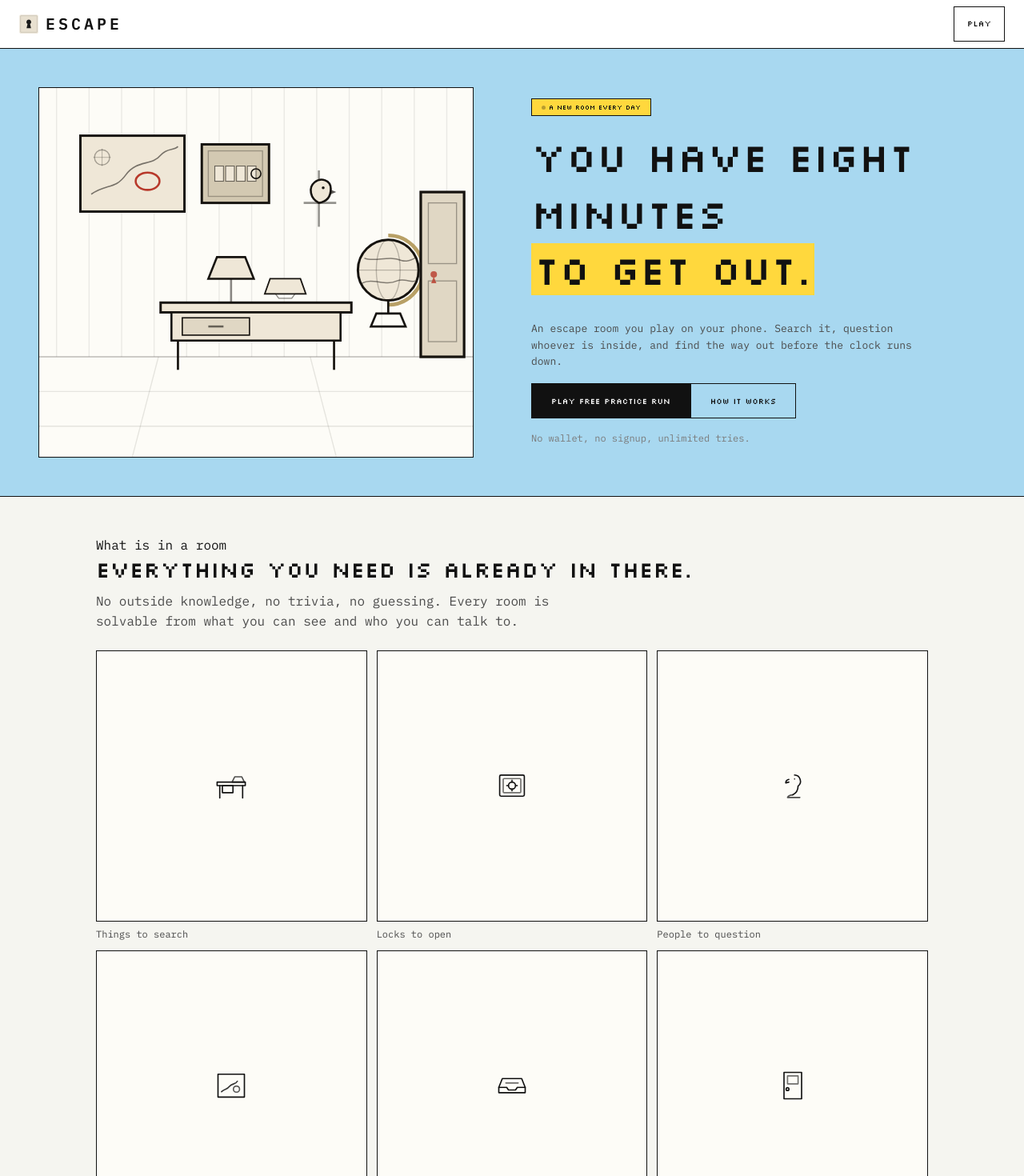
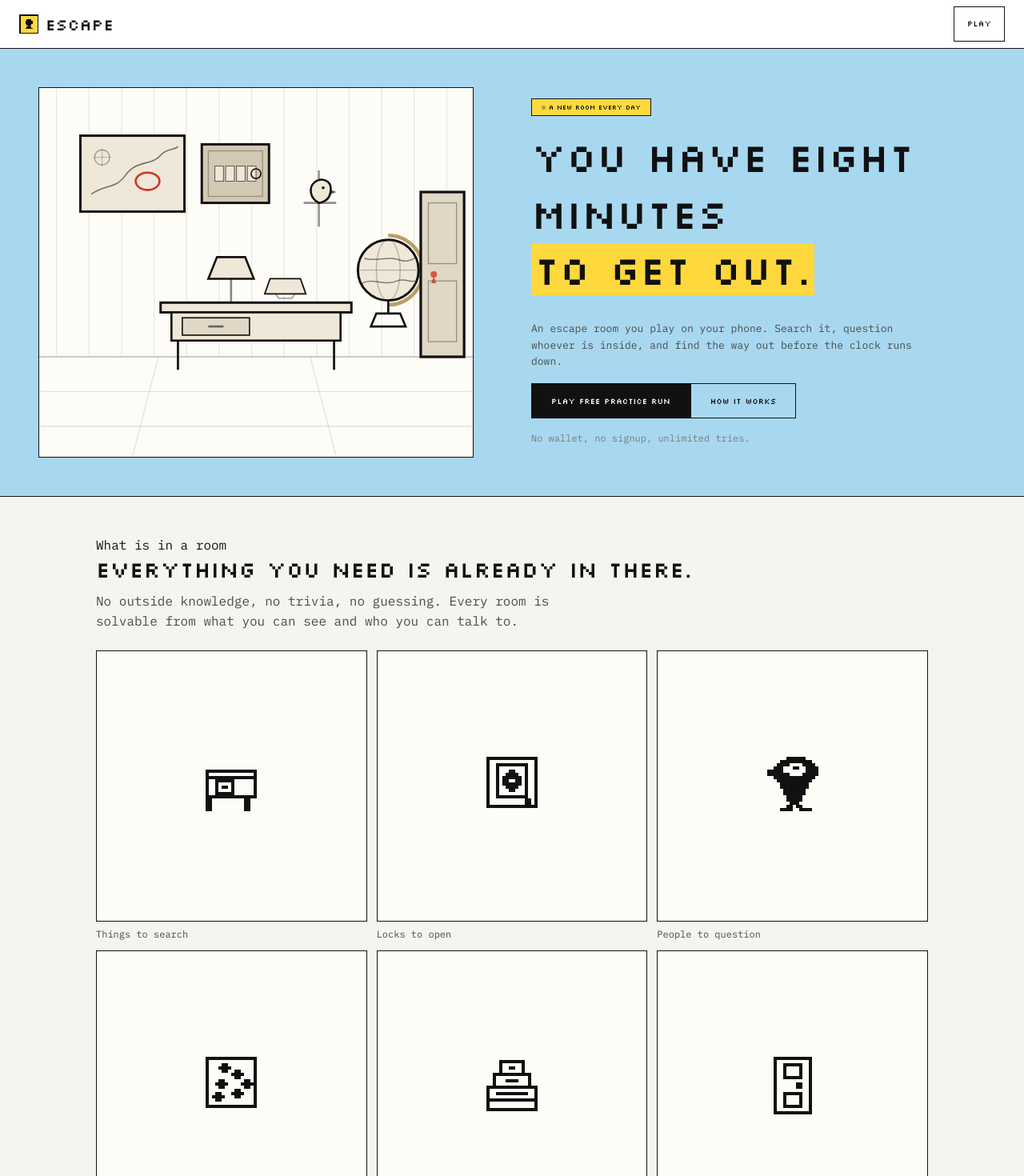
Before and after one commit to greyw0rks/escape-room, a Next.js app: page / in a window 1280 px wide. Shown: the top 1470 px of the page at 80% size. Built offline with nearby package versions, Linux system fonts and the light colour scheme.

Commit message:
wip: pixel icons + sweep hardcoded colours (og, icon, manifest, artifacts, verb states)

```diff
--- a/app/globals.css
+++ b/app/globals.css
@@ -972,7 +972,7 @@ h3 {
   padding: 0;
   background: transparent;
   border: 0;
-  color: #1a1a1a;
+  color: var(--text);
   font-family: inherit;
   cursor: pointer;
   transition: transform var(--fast) var(--ease);
@@ -1492,7 +1492,7 @@ h3 {
 .verb:active {
   transform: scale(0.96);
   background: var(--text);
-  color: #1a1a1a;
+  color: var(--surface);
 }
 
 .verb:disabled {
@@ -1730,7 +1730,7 @@ h3 {
 
   .verb:hover:not(:disabled) {
     background: var(--text);
-    color: #1a1a1a;
+    color: var(--surface);
   }
 
   .verbs-close:hover,
--- a/app/manifest.ts
+++ b/app/manifest.ts
@@ -11,8 +11,8 @@ export default function manifest(): MetadataRoute.Manifest {
       "A new AI-built escape room every day. Search it, question whoever is inside, and get out before the clock runs down.",
     start_url: "/",
     display: "standalone",
-    background_color: "#1a1a1a",
-    theme_color: "#1a1a1a",
+    background_color: "#f5f5f0",
+    theme_color: "#a8d8f0",
     orientation: "portrait",
     categories: ["games", "puzzle"],
     icons: [
--- a/app/page.tsx
+++ b/app/page.tsx
@@ -116,7 +116,7 @@ export default function Landing() {
             <li key={t.id}>
               <div className="tile-art" style={{ display: "grid", placeItems: "center" }}>
                 <span className="ink">
-                  <ObjectIcon id={t.id} size={44} />
+                  <ObjectIcon id={t.id} size={80} />
                 </span>
               </div>
               <span className="tile-label">{t.label}</span>
--- a/app/play/page.tsx
+++ b/app/play/page.tsx
@@ -101,7 +101,7 @@ export default function Play() {
               <li key={t.id}>
                 <div className="tile-art" style={{ display: "grid", placeItems: "center" }}>
                   <span className="ink">
-                    <ObjectIcon id={t.id} size={44} />
+                    <ObjectIcon id={t.id} size={80} />
                   </span>
                 </div>
                 <span className="tile-label">{t.label}</span>
--- a/components/Brand.tsx
+++ b/components/Brand.tsx
@@ -4,31 +4,30 @@
  * (MiniPay users are often on 2G).
  */
 
-/** A keyhole stamped into paper — the way out, and the game's whole premise. */
+/** A keyhole punched into a plate — the way out, and the game's whole premise.
+ *  Drawn on a 16x16 grid inside a 64x64 viewBox so it stays on the pixel grid
+ *  at any multiple-of-16 size, matching the object icons. */
 export function Mark({ size = 32, className }: { size?: number; className?: string }) {
   return (
     <svg
       width={size}
       height={size}
       viewBox="0 0 64 64"
+      shapeRendering="crispEdges"
       className={className}
       role="img"
       aria-label="Escape"
     >
-      <rect x="1" y="1" width="62" height="62" rx="4" fill="#e8e0d0" />
-      <rect
-        x="4.5"
-        y="4.5"
-        width="55"
-        height="55"
-        rx="2"
-        fill="none"
-        stroke="#1a1a1a"
-        strokeOpacity="0.3"
+      <rect x="0" y="0" width="64" height="64" fill="var(--accent, #ffd83d)" />
+      <path
+        d="M0 0h64v4H0zM0 60h64v4H0zM0 0h4v64H0zM60 0h4v64h-4z"
+        fill="var(--line, #111)"
       />
+      {/* keyhole: round bow over a tapered stem */}
       <path
-        d="M32 17.5a8 8 0 0 0-4.2 14.8L24.5 46h15l-3.3-13.7A8 8 0 0 0 32 17.5z"
-        fill="#1a1a1a"
+        d="M24 16h16v4H24zM20 20h24v4H20zM20 24h24v4H20zM20 28h24v4H20zM24 32h16v4H24z
+           M28 36h8v4h-8zM24 40h16v4H24zM20 44h24v4H20z"
+        fill="var(--line, #111)"
       />
     </svg>
   );
@@ -43,15 +42,9 @@ export function Wordmark({ size = 20 }: { size?: number }) {
   return (
     <span className="row" style={{ gap: 9 }}>
       <Mark size={size * 1.2} />
-      <span
-        style={{
-          fontSize: size,
-          fontWeight: 650,
-          letterSpacing: "0.2em",
-          textTransform: "uppercase",
-          lineHeight: 1,
-        }}
-      >
+      {/* The bitmap face carries its own weight and spacing; forcing 650 and
+          0.2em tracking on top of it only smears the glyph grid. */}
+      <span className="display" style={{ fontSize: size, lineHeight: 1 }}>
         Escape
       </span>
     </span>
--- a/components/RoomArt.tsx
+++ b/components/RoomArt.tsx
@@ -8,9 +8,9 @@
  * is capped at 2 MB.
  */
 
-const INK = "#16130f";
-const INK_3 = "#8b8375";
-const RED = "#b8392b";
+const INK = "#111111";
+const INK_3 = "#7a7a7a";
+const RED = "#d0342c";
 
 /**
  * Where each object sits in the scene, as percentages of the viewBox, so the
@@ -141,142 +141,340 @@ export function StudyScene({ className }: { className?: string }) {
 }
 
 /* ── Object plates ─────────────────────────────────────────────────────────
-   Small marks used in inventory rows and lists. `currentColor` so they tint
-   with whatever they sit inside. */
+   Pixel-art marks used in tiles and inventory rows, drawn on a 20x20 grid
+   inside the existing 40x40 viewBox so each pixel is 2 units — whole numbers
+   at the 44px these render at, which is what keeps the edges hard.
+
+   Authored as strings so the shape is legible in source and editable by eye:
+   '#' paints a filled cell, anything else leaves it clear. Emitting <rect>
+   runs rather than a raster keeps `currentColor` tinting, needs no
+   `image-rendering` hack, and costs nothing against the bundle gate. */
 
 type IconProps = { size?: number; className?: string };
-const box = (p: IconProps) => ({
-  width: p.size ?? 20,
-  height: p.size ?? 20,
-  viewBox: "0 0 40 40",
-  fill: "none",
-  stroke: "currentColor",
-  strokeWidth: 1.5,
-  strokeLinecap: "round" as const,
-  strokeLinejoin: "round" as const,
-  className: p.className,
-  "aria-hidden": true,
-});
 
-export function DeskIcon(p: IconProps) {
+const CELL = 2; // 20x20 grid across a 40x40 viewBox
+
+/** Packs each run of filled cells in a row into one <rect>. */
+function pixels(rows: string[]): React.ReactElement[] {
+  const out: React.ReactElement[] = [];
+  rows.forEach((row, y) => {
+    let x = 0;
+    while (x < row.length) {
+      if (row[x] !== "#") {
+        x++;
+        continue;
+      }
+      let run = 0;
+      while (row[x + run] === "#") run++;
+      out.push(
+        <rect
+          key={`${x}-${y}`}
+          x={x * CELL}
+          y={y * CELL}
+          width={run * CELL}
+          height={CELL}
+        />
+      );
+      x += run;
+    }
+  });
+  return out;
+}
+
+function PixelIcon({ rows, ...p }: IconProps & { rows: string[] }) {
   return (
-    <svg {...box(p)}>
-      <path d="M4 16h32v4H4z" />
-      <path d="M7 20v14M33 20v14" />
-      <path d="M10 20h12v8H10z" />
-      <path d="M24 10h8l3 6H21z" opacity="0.75" />
+    <svg
+      width={p.size ?? 20}
+      height={p.size ?? 20}
+      viewBox="0 0 40 40"
+      fill="currentColor"
+      stroke="none"
+      shapeRendering="crispEdges"
+      className={p.className}
+      aria-hidden
+    >
+      {pixels(rows)}
     </svg>
   );
 }
 
-export function DrawerIcon(p: IconProps) {
-  return (
-    <svg {...box(p)}>
-      <rect x="6" y="10" width="28" height="20" rx="1" />
-      <path d="M6 20h28" />
-      <path d="M17 15h6M17 25h6" />
-    </svg>
-  );
-}
+const ART: Record<string, string[]> = {
+  desk: [
+    "                    ",
+    "                    ",
+    "                    ",
+    "                    ",
+    "                    ",
+    "  ################  ",
+    "  #              #  ",
+    "  ################  ",
+    "  #  ######      #  ",
+    "  #  #    #      #  ",
+    "  #  # ## #      #  ",
+    "  #  #    #      #  ",
+    "  #  ######      #  ",
+    "  ################  ",
+    "  ##          ##    ",
+    "  ##          ##    ",
+    "  ##          ##    ",
+    "  ##          ##    ",
+    "                    ",
+    "                    ",
+  ],
+  drawer: [
+    "                    ",
+    "                    ",
+    "                    ",
+    "  ################  ",
+    "  #              #  ",
+    "  #  ##########  #  ",
+    "  #  #        #  #  ",
+    "  #  #   ##   #  #  ",
+    "  #  #        #  #  ",
+    "  #  ##########  #  ",
+    "  #              #  ",
+    "  ################  ",
+    "  #              #  ",
+    "  #  ##########  #  ",
+    "  #  #        #  #  ",
+    "  #  #   ##   #  #  ",
+    "  #  #        #  #  ",
+    "  #  ##########  #  ",
+    "  ################  ",
+    "                    ",
+  ],
+  "letter-tray": [
+    "                    ",
+    "                    ",
+    "      ########      ",
+    "      #      #      ",
+    "      #  ##  #      ",
+    "      #      #      ",
+    "    ############    ",
+    "    #          #    ",
+    "    #   ####   #    ",
+    "    #          #    ",
+    "  ################  ",
+    "  #              #  ",
+    "  #  ##########  #  ",
+    "  #              #  ",
+    "  ################  ",
+    "  #              #  ",
+    "  #              #  ",
+    "  ################  ",
+    "                    ",
+    "                    ",
+  ],
+  globe: [
+    "                    ",
+    "       ######       ",
+    "     ##########     ",
+    "    ############    ",
+    "   ####    #####    ",
+    "   ###  ##  #####   ",
+    "  ####      #####   ",
+    "  ###   ##   #####  ",
+    "  ####      ######  ",
+    "   ###  ###  #####  ",
+    "   #####    #####   ",
+    "    ############    ",
+    "     ##########     ",
+    "       ######       ",
+    "        ####        ",
+    "        ####        ",
+    "      ########      ",
+    "    ############    ",
+    "                    ",
+    "                    ",
+  ],
+  "wall-map": [
+    "                    ",
+    "  ################  ",
+    "  #              #  ",
+    "  #    ##        #  ",
+    "  #   ####       #  ",
+    "  #    ##  ##    #  ",
+    "  #       ####   #  ",
+    "  #        ##    #  ",
+    "  #   ##      ## #  ",
+    "  #  ####    #####  ",
+    "  #   ##      ## #  ",
+    "  #        ##    #  ",
+    "  #  ##   ####   #  ",
+    "  # ####   ##    #  ",
+    "  #  ##          #  ",
+    "  #              #  ",
+    "  ################  ",
+    "                    ",
+    "                    ",
+    "                    ",
+  ],
+  safe: [
+    "                    ",
+    "  ################  ",
+    "  #              #  ",
+    "  #  ##########  #  ",
+    "  #  #        #  #  ",
+    "  #  #   ##   #  #  ",
+    "  #  #  ####  #  #  ",
+    "  #  # ###### #  #  ",
+    "  #  # ##  ## #  #  ",
+    "  #  # ###### #  #  ",
+    "  #  #  ####  #  #  ",
+    "  #  #   ##   #  #  ",
+    "  #  #        #  #  ",
+    "  #  ##########  #  ",
+    "  #           ## #  ",
+    "  #           ## #  ",
+    "  ################  ",
+    "                    ",
+    "                    ",
+    "                    ",
+  ],
+  door: [
+    "                    ",
+    "    ############    ",
+    "    #          #    ",
+    "    #  ######  #    ",
+    "    #  #    #  #    ",
+    "    #  #    #  #    ",
+    "    #  #    #  #    ",
+    "    #  ######  #    ",
+    "    #          #    ",
+    "    #      ##  #    ",
+    "    #      ##  #    ",
+    "    #          #    ",
+    "    #  ######  #    ",
+    "    #  #    #  #    ",
+    "    #  #    #  #    ",
+    "    #  #    #  #    ",
+    "    #  ######  #    ",
+    "    #          #    ",
+    "    ############    ",
+    "                    ",
+  ],
+  parrot: [
+    "                    ",
+    "        ######      ",
+    "      ##########    ",
+    "     ####    ####   ",
+    "    ###   ##  ####  ",
+    "  #####       ####  ",
+    "  #######    #####  ",
+    "    #############   ",
+    "     ###########    ",
+    "      #########     ",
+    "      #########     ",
+    "       #######      ",
+    "       #######      ",
+    "        #####       ",
+    "        #####       ",
+    "         ###        ",
+    "        ## ##       ",
+    "      ####  ####    ",
+    "                    ",
+    "                    ",
+  ],
+  "brass-key": [
+    "                    ",
+    "                    ",
+    "                    ",
+    "     ######         ",
+    "    ########        ",
+    "   ####  ####       ",
+    "   ###    ###       ",
+    "   ###    ###       ",
+    "   ####  ####       ",
+    "    ################",
+    "    ################",
+    "   ####  ####  ##  #",
+    "   ###    ###  ##  #",
+    "    ########   ##   ",
+    "     ######         ",
+    "                    ",
+    "                    ",
+    "                    ",
+    "                    ",
+    "                    ",
+  ],
+  ledger: [
+    "                    ",
+    "                    ",
+    "   ###############  ",
+    "   #             #  ",
+    "   #  #########  #  ",
+    "   #             #  ",
+    "   #  #########  #  ",
+    "   #             #  ",
+    "   #  ######     #  ",
+    "   #             #  ",
+    "   #  #########  #  ",
+    "   #             #  ",
+    "   #  #######    #  ",
+    "   #             #  ",
+    "   #  #########  #  ",
+    "   #             #  ",
+    "   ###############  ",
+    "   ###############  ",
+    "                    ",
+    "                    ",
+  ],
+  plate: [
+    "                    ",
+    "                    ",
+    "                    ",
+    "   ##############   ",
+    "   #            #   ",
+    "   #            #   ",
+    "   #            #   ",
+    "   #   ######   #   ",
+    "   #            #   ",
+    "   #            #   ",
+    "   #   ######   #   ",
+    "   #            #   ",
+    "   #            #   ",
+    "   #            #   ",
+    "   ##############   ",
+    "                    ",
+    "                    ",
+    "                    ",
+    "                    ",
+    "                    ",
+  ],
+};
 
-export function LetterTrayIcon(p: IconProps) {
-  return (
-    <svg {...box(p)}>
-      <path d="M5 22l4-10h22l4 10v6H5z" />
-      <path d="M5 22h9l2 3h8l2-3h9" />
-      <path d="M13 17h14" opacity="0.7" />
-    </svg>
-  );
-}
+export const DeskIcon = (p: IconProps) => <PixelIcon rows={ART.desk} {...p} />;
+export const DrawerIcon = (p: IconProps) => <PixelIcon rows={ART.drawer} {...p} />;
+export const LetterTrayIcon = (p: IconProps) => (
+  <PixelIcon rows={ART["letter-tray"]} {...p} />
+);
+export const GlobeIcon = (p: IconProps) => <PixelIcon rows={ART.globe} {...p} />;
+export const WallMapIcon = (p: IconProps) => <PixelIcon rows={ART["wall-map"]} {...p} />;
+export const SafeIcon = (p: IconProps) => <PixelIcon rows={ART.safe} {...p} />;
+export const DoorIcon = (p: IconProps) => <PixelIcon rows={ART.door} {...p} />;
+export const ParrotIcon = (p: IconProps) => <PixelIcon rows={ART.parrot} {...p} />;
+export const KeyIcon = (p: IconProps) => <PixelIcon rows={ART["brass-key"]} {...p} />;
+export const LedgerIcon = (p: IconProps) => <PixelIcon rows={ART.ledger} {...p} />;
 
-export function GlobeIcon(p: IconProps) {
-  return (
-    <svg {...box(p)}>
-      <circle cx="20" cy="17" r="11" />
-      <ellipse cx="20" cy="17" rx="4.5" ry="11" />
-      <path d="M9 17h22" />
-      <path d="M20 28v5M13 36h14l-2.5-3h-9z" />
-    </svg>
-  );
-}
-
-export function WallMapIcon(p: IconProps) {
-  return (
-    <svg {...box(p)}>
-      <rect x="5" y="7" width="30" height="26" />
-      <path d="M9 27c4-4 6-2 9-6s7-2 9-6" opacity="0.85" />
-      <circle cx="26" cy="24" r="3.5" opacity="0.7" />
-    </svg>
-  );
-}
-
-export function SafeIcon(p: IconProps) {
-  return (
-    <svg {...box(p)}>
-      <rect x="6" y="8" width="28" height="24" rx="1.5" />
-      <rect x="10" y="12" width="20" height="16" rx="1" opacity="0.6" />
-      <circle cx="20" cy="20" r="4" />
-      <path d="M20 16v-2M20 26v-2M16 20h-2M26 20h-2" />
-    </svg>
-  );
-}
-
-export function DoorIcon(p: IconProps) {
-  return (
-    <svg {...box(p)}>
-      <rect x="10" y="5" width="20" height="30" />
-      <rect x="14" y="9" width="12" height="9" opacity="0.6" />
-      <circle cx="14" cy="24" r="1.6" />
-    </svg>
-  );
-}
-
-export function ParrotIcon(p: IconProps) {
-  return (
-    <svg {...box(p)}>
-      <path d="M22 8a7 7 0 0 1 4 12.5c0 5-2 8-6 10" />
-      <path d="M22 12.5h.01" />
-      <path d="M15.5 13c-2 .5-3.5 2-3.5 4l3.5-1" />
-      <path d="M20 30.5c-3 0-5 1-6 3h14" opacity="0.75" />
-    </svg>
-  );
-}
-
-export function KeyIcon(p: IconProps) {
-  return (
-    <svg {...box(p)}>
-      <circle cx="13" cy="20" r="6" />
-      <path d="M19 20h14M29 20v5M33 20v4" />
-    </svg>
-  );
-}
-
-const BY_ID: Record<string, (p: IconProps) => React.ReactElement> = {
-  desk: DeskIcon,
-  drawer: DrawerIcon,
-  "open-drawer": DrawerIcon,
-  "letter-tray": LetterTrayIcon,
-  "letter-opener": LetterTrayIcon,
-  globe: GlobeIcon,
-  "wall-map": WallMapIcon,
-  safe: SafeIcon,
-  door: DoorIcon,
-  parrot: ParrotIcon,
-  "brass-key": KeyIcon,
-  ledger: DrawerIcon,
+const BY_ID: Record<string, string> = {
+  desk: "desk",
+  drawer: "drawer",
+  "open-drawer": "drawer",
+  "letter-tray": "letter-tray",
+  "letter-opener": "brass-key",
+  globe: "globe",
+  "wall-map": "wall-map",
+  safe: "safe",
+  door: "door",
+  parrot: "parrot",
+  "brass-key": "brass-key",
+  ledger: "ledger",
 };
 
 /** Falls back to a plain plate so an AI-generated room with unknown object
  *  ids still renders something intentional rather than a broken slot. */
 export function ObjectIcon({ id, size = 20 }: { id: string; size?: number }) {
-  const Icon = BY_ID[id];
-  if (Icon) return <Icon size={size} />;
-  return (
-    <svg {...box({ size })}>
-      <rect x="8" y="8" width="24" height="24" rx="1.5" />
-      <path d="M14 20h12" opacity="0.6" />
-    </svg>
-  );
+  return <PixelIcon rows={ART[BY_ID[id] ?? "plate"]} size={size} />;
 }
 
 export { INK, INK_3, RED };
```
Also changed, not shown: app/opengraph-image.tsx (+14 -20 lines), components/Artifacts.tsx (+5 -5 lines), public/icon.svg.
